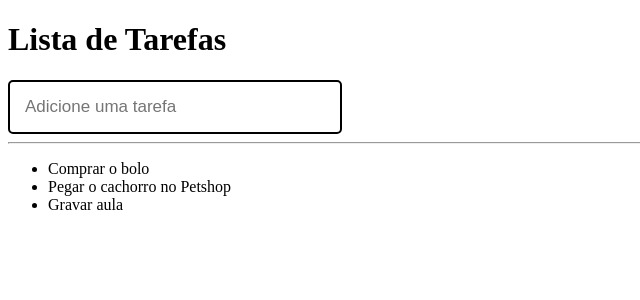
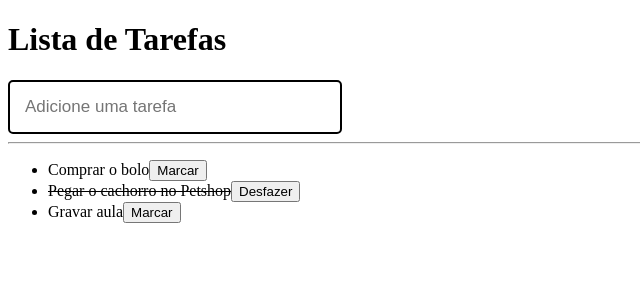
Before and after one commit to HenriqueACF/React-Js-Studies, a React (Create React App) app in the folder react1/: page / in a window 1280 px wide. Shown: the top 300 px of the page, without its empty margins (0-640 px from the left). Built offline with nearby package versions, Linux system fonts and the light colour scheme.

Commit message:
marcando itens

```diff
--- a/react1/src/App.js
+++ b/react1/src/App.js
@@ -261,6 +261,12 @@ function App(){
         setList(newList)
     }
 
+    function handleToggleDone(index){
+        let newList = [...list];
+        newList[index].done = !newList[index].done;
+        setList(newList);
+    }
+
     return(
         <>
             <h1>Lista de Tarefas</h1>
@@ -271,7 +277,18 @@ function App(){
             <hr/>
             <ul>
             {list.map((item, index)=>(
-                <li key={index}>{item.title}</li>
+                <li key={index} >
+                    {item.done &&
+                        <del>{item.title}</del>
+                    }
+                    {!item.done &&
+                        item.title
+                    }
+                    <button onClick={()=>handleToggleDone(index)}>
+                        {item.done && 'Desfazer'}
+                        {!item.done && 'Marcar'}
+                    </button>
+                </li>
             ))}
             </ul>
         </>
```
